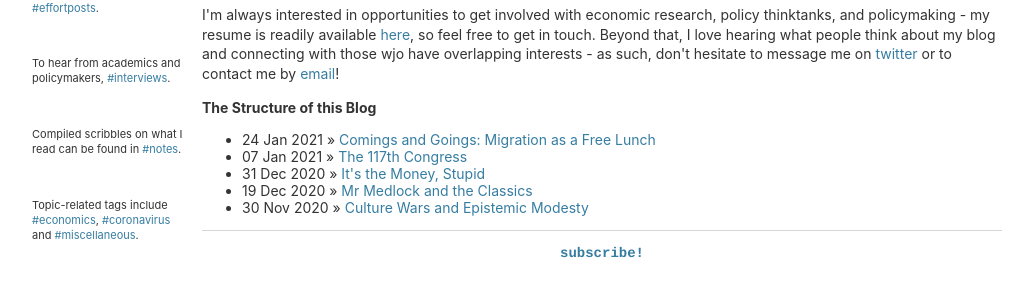
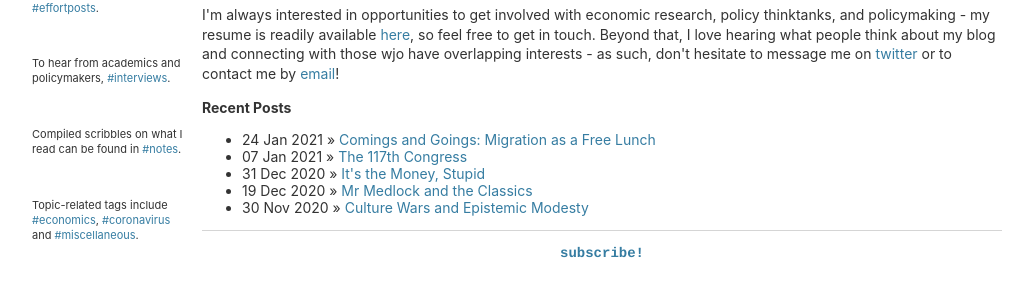
Before and after one commit to tmychow/tmychow.github.io, a Jekyll site: the page built from index.html, in a window 1280 px wide. Shown: the part 264-556 px from the top of the page, without its empty margins (28-1054 px from the left). Built offline with Jekyll 4.4.1, drawn with Linux system fonts in a browser that asks for light colours.

Commit message:
Update index.html

```diff
--- a/index.html
+++ b/index.html
@@ -12,7 +12,7 @@ title: Trevor's Mostly Economic Musings
 		<li> <a href="https://tmychow.com/blog/2021/01/24/comings-and-goings">My review of the economic literature on open borders</a> </li>
 	</ul>
 	<p>I'm always interested in opportunities to get involved with economic research, policy thinktanks, and policymaking - my resume is readily available <a href="/assets/ResumeJan21.pdf">here</a>, so feel free to get in touch. Beyond that, I love hearing what people think about my blog and connecting with those wjo have overlapping interests - as such, don't hesitate to message me on <a href="https://twitter.com/tmychow">twitter</a> or to contact me by <a href="mailto:tmychow@gmail.com?subject=Mostly Economic Musings">email</a>!</p>
-	<p><strong>The Structure of this Blog</strong></p>
+	<p><strong>Recent Posts</strong></p>
 	<ul class="posts">
 	  {% for post in site.posts limit:5 %}
 	    <li><span>{{ post.date | date_to_string }}</span> » <a href="{{ post.url }}" title="{{ post.title }}">{{ post.title }}</a>
```
